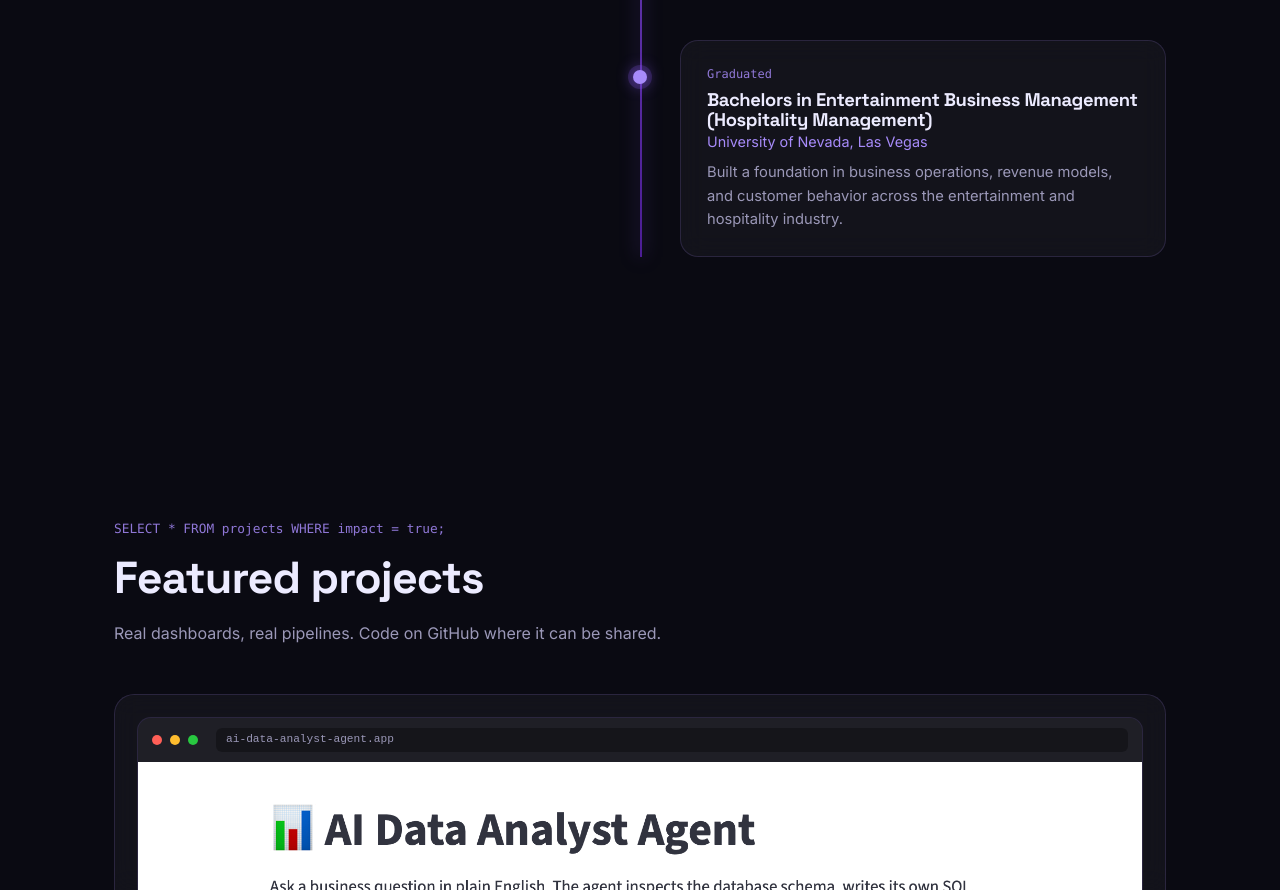
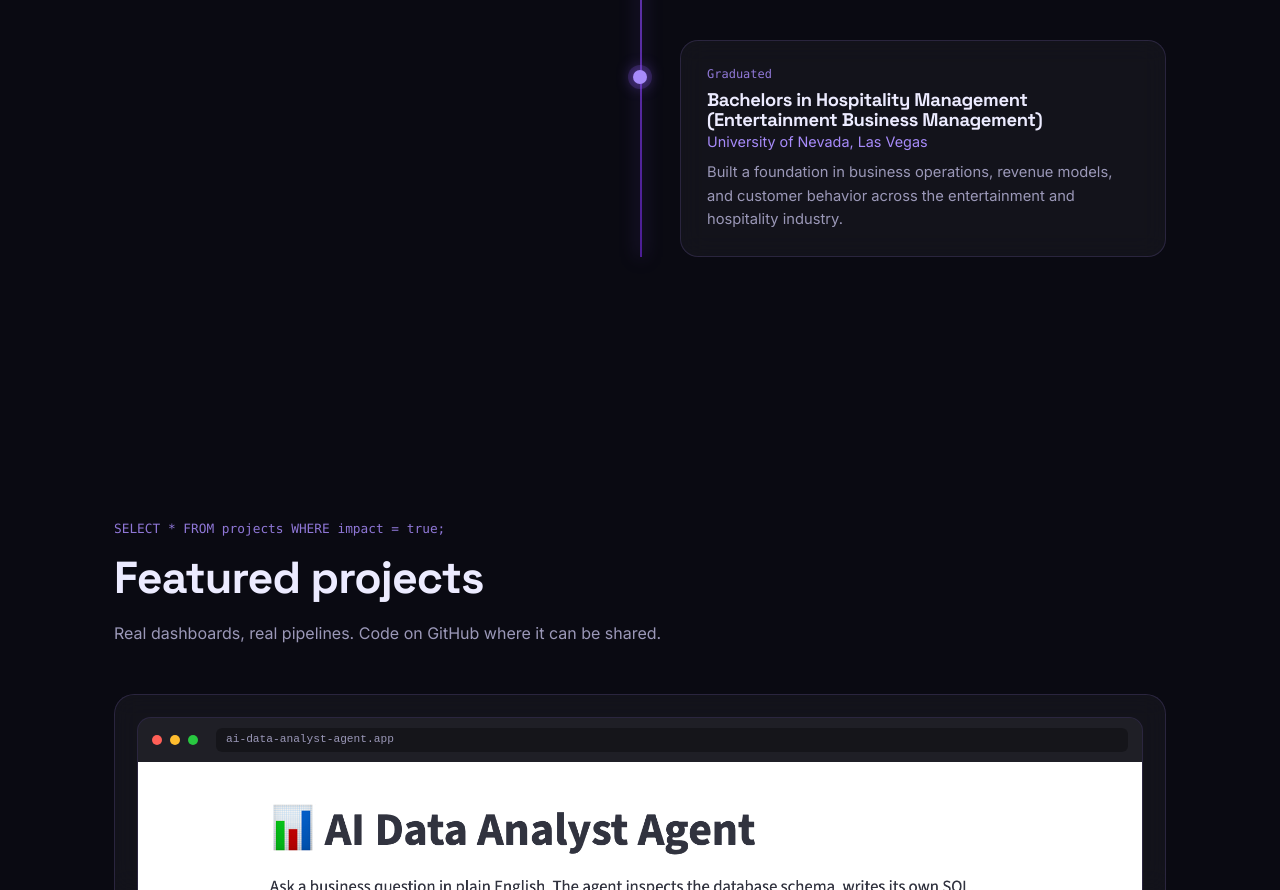
Before and after one commit to AshRanaWork/portfolio, a Next.js app: page / in a window 1280 px wide. Shown: the part 3978-4868 px from the top of the page. Built offline with nearby package versions, Linux system fonts and the light colour scheme; no server answers.

Commit message:
Update content

```diff
--- a/data/content.js
+++ b/data/content.js
@@ -83,7 +83,7 @@ export const timeline = [
   },
   {
     period: "Graduated",
-    role: "Bachelors in Entertainment Business Management (Hospitality Management)",
+    role: "Bachelors in Hospitality Management (Entertainment Business Management)",
     org: "University of Nevada, Las Vegas",
     body: "Built a foundation in business operations, revenue models, and customer behavior across the entertainment and hospitality industry.",
   },
```
